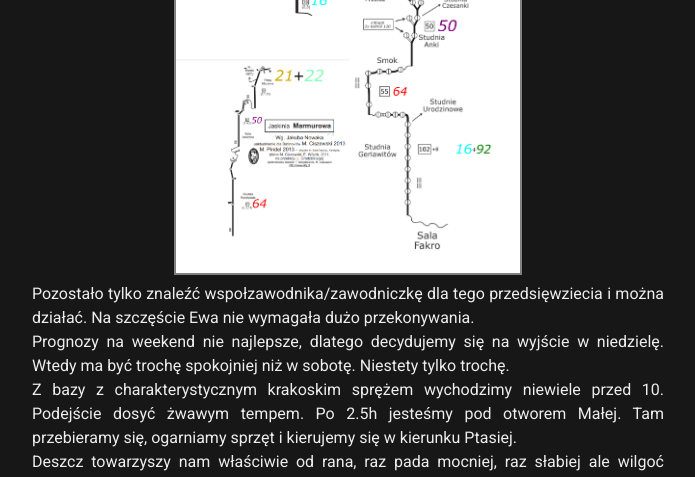
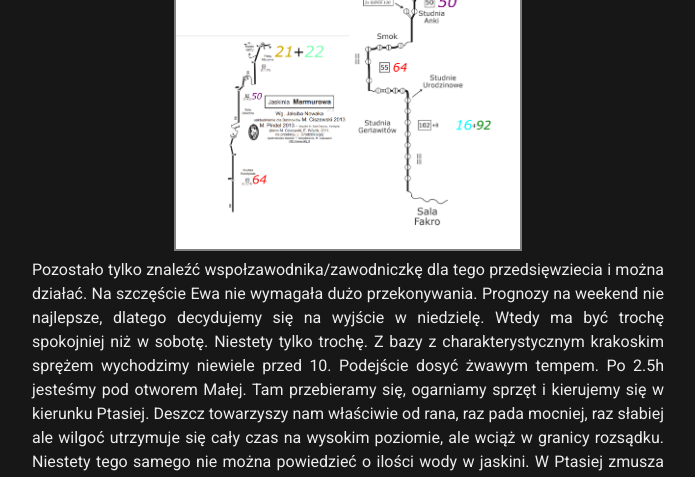
Before and after one commit to dziury/szkice, a Jekyll site: the page built from Relacje/MUŁ - Mułowa Łańcuchówka.md, in a window 1280 px wide and 1400 px high, scrolled down 576 px, cut to the strip 0-477 px from the top of the window. Shown: the whole strip, without its empty margins (292-987 px from the left). Built offline with Jekyll 4.4.1, drawn with Linux system fonts in a browser that asks for light colours; our own code applies the rules of GitHub Pages for plain Markdown files; some of the changed text lies outside the part shown.

Commit message:
best formatting eva

```diff
--- a/Relacje/MUŁ - Mułowa Łańcuchówka.md
+++ b/Relacje/MUŁ - Mułowa Łańcuchówka.md
@@ -8,17 +8,11 @@
 
 <div style="text-align: justify; margin-right: 25%; margin-left: 25%;">
 Pomysł na tą akcję powstał dosyć spontanicznie, ale takie są często najlepsze.
-<br>
 Trzy jaskinie: Ptasia Studnia, Mała w Mułowej i Marmurowa.
-<br>
 W ciągu, z poręczowaniem, bez depozytów. Styl "od bazy do bazy". Cel w każdej jaskini szczególny, zachęcający do jej odwiedzenia: Sala Dantego, Fakro i Piaskownica.
-<br>
 480m deniwelacji, licząc powierzchniowy zjazd do Ptasiej 540.
-<br>
 Po wstępnym spojrzeniu na szkice i spisaniu najbardziej optymalnych odcinków linowych wyszło około 300m. Do tego 29 karabinków.
-<br>
 Ilość sprzętu duża, ale przy odpowiednim sprężu możliwa do wniesienia przez 2 osoby.
-<br>
 Rozpiska wyglądała tak:
 </div>
 
@@ -28,13 +22,9 @@ Rozpiska wyglądała tak:
 
 <div style="text-align: justify; margin-right: 25%; margin-left: 25%;">
 Pozostało tylko znaleźć wspołzawodnika/zawodniczkę dla tego przedsięwziecia i można działać. Na szczęście Ewa nie wymagała dużo przekonywania.
-<br>
 Prognozy na weekend nie najlepsze, dlatego decydujemy się na wyjście w niedzielę. Wtedy ma być trochę spokojniej niż w sobotę. Niestety tylko trochę.
-<br>
 Z bazy z charakterystycznym krakoskim sprężem wychodzimy niewiele przed 10. Podejście dosyć żwawym tempem. Po 2.5h jesteśmy pod otworem Małej. Tam przebieramy się, ogarniamy sprzęt i kierujemy się w kierunku Ptasiej.
-<br>
 Deszcz towarzyszy nam właściwie od rana, raz pada mocniej, raz słabiej ale wilgoć utrzymuje się cały czas na wysokim poziomie, ale wciąż w granicy rozsądku.
-<br>
 Niestety tego samego nie można powiedzieć o ilości wody w jaskini. W Ptasiej zmusza ona do naprawdę szybkiego poręczowania.
 </div>
 
@@ -48,41 +38,31 @@ Strugi wody w studni Palidera
 
 <div style="text-align: justify; margin-right: 25%; margin-left: 25%;">
 Po niecałych 40 minutach lądujemy w Sali Dantego. Spędzamy tam około pół minuty i kierujemy się do góry.
-<br>
 Wyjście do góry też nie zajmuje dużo czasu, główną trudnością we Wlotówce jest niezachłyśnięcie się spływającą z góry wodą.
-<br>
-Pomaga zasada: *Nie patrzeć do góry, tylko skupić się na ruchu płanietą.*
-<br>
+Pomaga zasada: <i>Nie patrzeć do góry, tylko skupić się na ruchu płanietą.</i>
 Po wyciągnięciu lin do góry czuć, że już w tym momencie napuchły od wody i zwiększyły swoją masę dwukrotnie.
 <br>
+<br>
 Następna w kolejce: Mała, Sala Fakro. Najgłębszy cel MUŁa. Tutaj już pakujemy liny w 3 wory.
-<br>
 W jaskini dużo wody, jednak dużo daje płachta zawieszona w stropie. Dzięki niej można chociaż przez chwilę nacieszyć się suchością.
-<br>
 W studni Geriawitów oczywiście znów natrafiamy na deszcz jaskiniowy, ale jest on znośny.
-<br>
 W sali Fakro spędzamy prawdopodobnie jeszcze mniej czasu niż w Dantego i do góry. Pozostała przecież jeszcze Marmurowa.
 <br>
 <br>
 Wory z linami do niej przygotowujemy jeszcze na dnie studni Wlotowej w Małej. Po wyjściu na powierzchnie, bierzemy plecaki, wory i czym prędzej ruszamy pod otwór Marmurowej.
-<br>
 Ilość wody porówynywalna do Ptasiej więc działanie też jest szybkie, pierwsza studnia, Sala Deszczu, Studnia Kandydata, kilka próżków i jesteśmy. Teraz tylko do góry.
-<br>
 Na ostatnich odcinkach trzeba się już mocniej zmotywować by wpiąć się do liny w strudze wody, ale oboje dajemy radę i około godziny 23 jesteśmy na powierzchni.
-<br>
 Udało się, ale też nie mogło być inaczej.
-<br>
-Przebranie się zajmuje trochę czasu. Perspektywa założenia plecaka ze 150m zmoczonych lin i mokrych ubrań na pewno nie motywuje [po zważeniu plecaka po akcji, waga wskazała 27kg :) ].
-<br>
+Przebranie się zajmuje trochę czasu.
+Perspektywa założenia plecaka ze 150m zmoczonych lin i mokrych ubrań na pewno nie motywuje [po zważeniu plecaka po akcji, waga wskazała 27kg :) ].
 Ostatecznie nieco po północy zaczynamy schodzić, po 3 jesteśmy na bazie.
-<br>
 Poniżej dokładne czasy poszczególnych etapów.
 </div>
 
 ---
 
 <div style="text-align: justify; margin-right: 25%; margin-left: 25%;">
-Godziny rozpoczęcia posz*c*zególnych etapów akcji.
+Godziny rozpoczęcia poszczególnych etapów akcji.
 <br>
 Czas pomiędzy etapami spędzone głównie na przebieraniu się, jedzeniu i przygotowywaniu sprzętu.
 </div>
```
